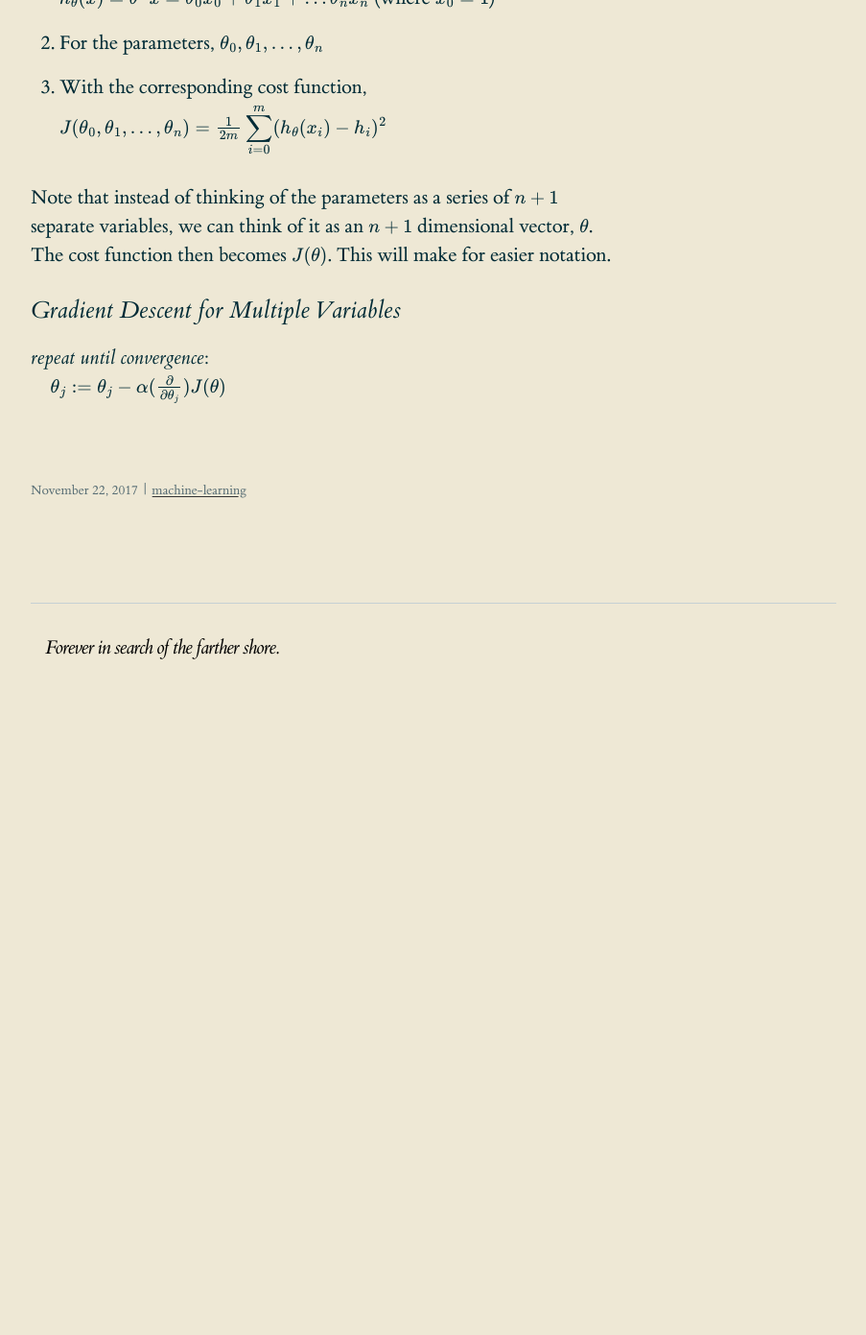
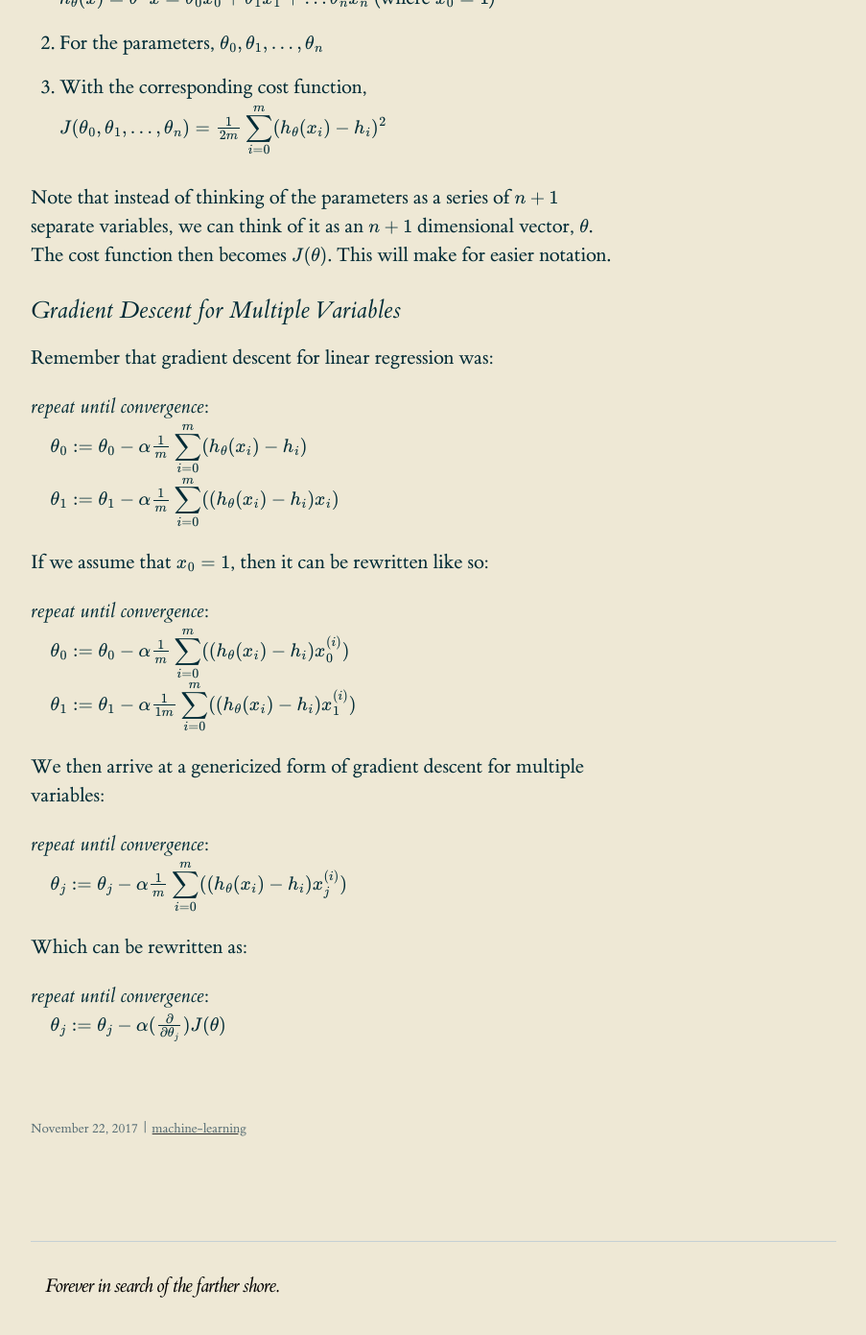
Before and after one commit to dempe/dempe.github.io, a Jekyll site: the page built from _posts/2017-11-23-machine-learning-notes.md, in a window 1280 px wide and 1400 px high, scrolled down 4668 px. Shown: the top 1391 px of the window at 96% size, without its empty margins (128-1031 px from the left). Built offline with Jekyll 4.4.1, drawn with Linux system fonts in a browser that asks for light colours; formulas are drawn with MathJax 3; before the commit the page ends 5403 px from its top, so only the background shows below that; some of the changed text lies outside the part shown.

Commit message:
ml notes update

```diff
--- a/_posts/2017-11-23-machine-learning-notes.md
+++ b/_posts/2017-11-23-machine-learning-notes.md
@@ -117,9 +117,9 @@ By taking the partial derivate of the cost function for linear regression, we ob
      id="gd3"
      note='This form of gradient descent is called "batch gradient descent", since it looks at all the training examples at once.'%} for linear regression:
 
-_repeat until convergence_:
-<br/>&nbsp;&nbsp;&nbsp;&nbsp;\\(θ_{0} := \frac{α}{2m}\displaystyle\sum_{i=0}^{m}(h_{θ}(x_{i}) - h_{i})\\)
-<br/>&nbsp;&nbsp;&nbsp;&nbsp;\\(θ_{1} := \frac{α}{2m}\displaystyle\sum_{i=0}^{m}((h_{θ}(x_{i}) - h_{i})x_{i})\\)
+ _repeat until convergence_:
+ <br/>&nbsp;&nbsp;&nbsp;&nbsp;\\(θ_{0} := θ_{0} - α\frac{1}{m}\displaystyle\sum_{i=0}^{m}(h_{θ}(x_{i}) - h_{i})\\)
+ <br/>&nbsp;&nbsp;&nbsp;&nbsp;\\(θ_{1} := θ_{1} - α\frac{1}{m}\displaystyle\sum_{i=0}^{m}((h_{θ}(x_{i}) - h_{i})x_{i})\\)
 
 Gradient descent for linear regression has no local optima; only a global minimum, and, thus, should always converge assuming the learning rate, _α_, is not too large.
 
@@ -169,5 +169,24 @@ Note that instead of thinking of the parameters as a series of \\(n + 1\\) separ
 
 ### Gradient Descent for Multiple Variables
 
+Remember that gradient descent for linear regression was:
+
+_repeat until convergence_:
+<br/>&nbsp;&nbsp;&nbsp;&nbsp;\\(θ_{0} := θ_{0} - α\frac{1}{m}\displaystyle\sum_{i=0}^{m}(h_{θ}(x_{i}) - h_{i})\\)
+<br/>&nbsp;&nbsp;&nbsp;&nbsp;\\(θ_{1} := θ_{1} - α\frac{1}{m}\displaystyle\sum_{i=0}^{m}((h_{θ}(x_{i}) - h_{i})x_{i})\\)
+
+If we assume that \\(x_{0} = 1\\), then it can be rewritten like so:
+
+_repeat until convergence_:
+<br/>&nbsp;&nbsp;&nbsp;&nbsp;\\(θ_{0} := θ_{0} - α\frac{1}{m}\displaystyle\sum_{i=0}^{m}((h_{θ}(x_{i}) - h_{i})x_{0}^{(i)})\\)
+<br/>&nbsp;&nbsp;&nbsp;&nbsp;\\(θ_{1} := θ_{1} - α\frac{1}{1m}\displaystyle\sum_{i=0}^{m}((h_{θ}(x_{i}) - h_{i})x_{1}^{(i)})\\)
+
+We then arrive at a genericized form of gradient descent for multiple variables:
+
+_repeat until convergence_:
+<br/>&nbsp;&nbsp;&nbsp;&nbsp;\\(θ_{j} := θ_{j} - α\frac{1}{m}\displaystyle\sum_{i=0}^{m}((h_{θ}(x_{i}) - h_{i})x_{j}^{(i)})\\)
+
+Which can be rewritten as:
+
 _repeat until convergence_:
 <br/>&nbsp;&nbsp;&nbsp;&nbsp;\\(θ_{j} := θ_{j} - α(\frac{∂}{∂θ_{j}})J(θ)\\)
```
